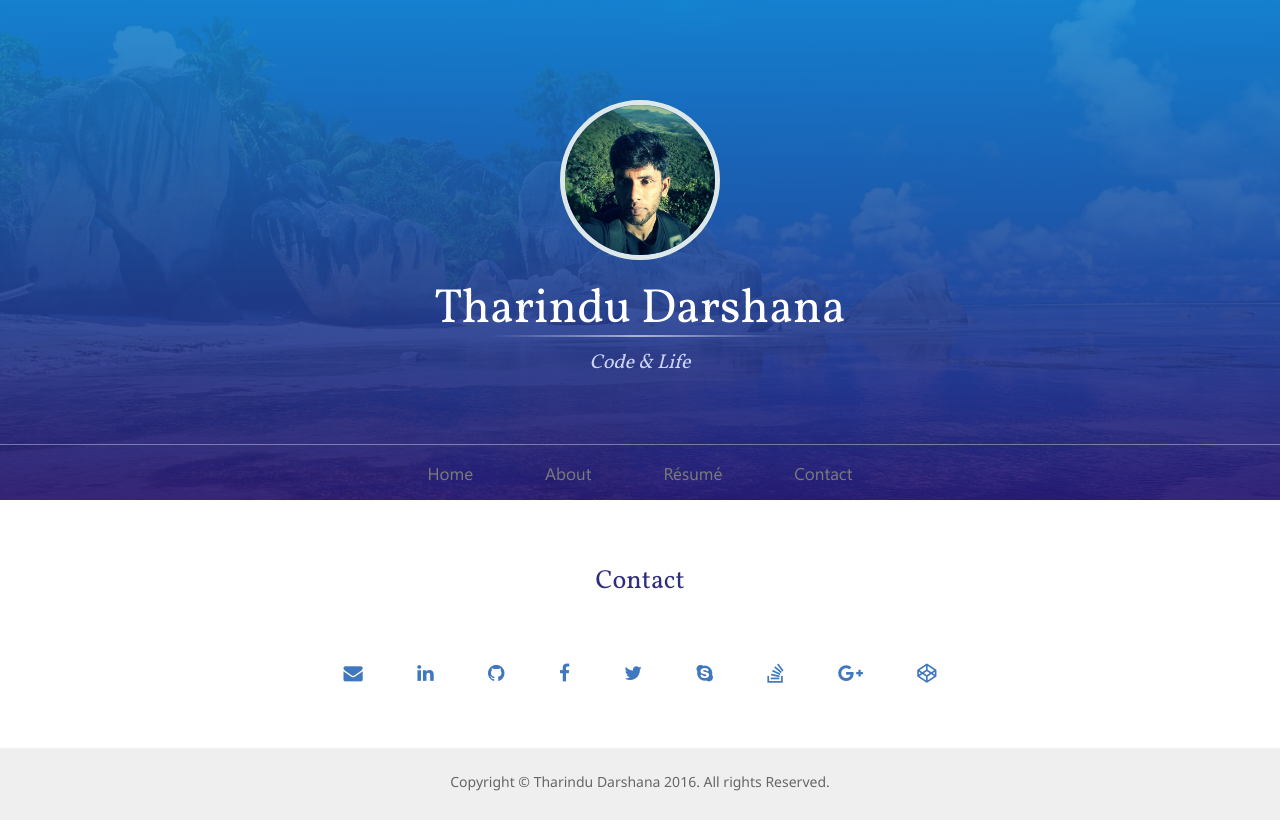
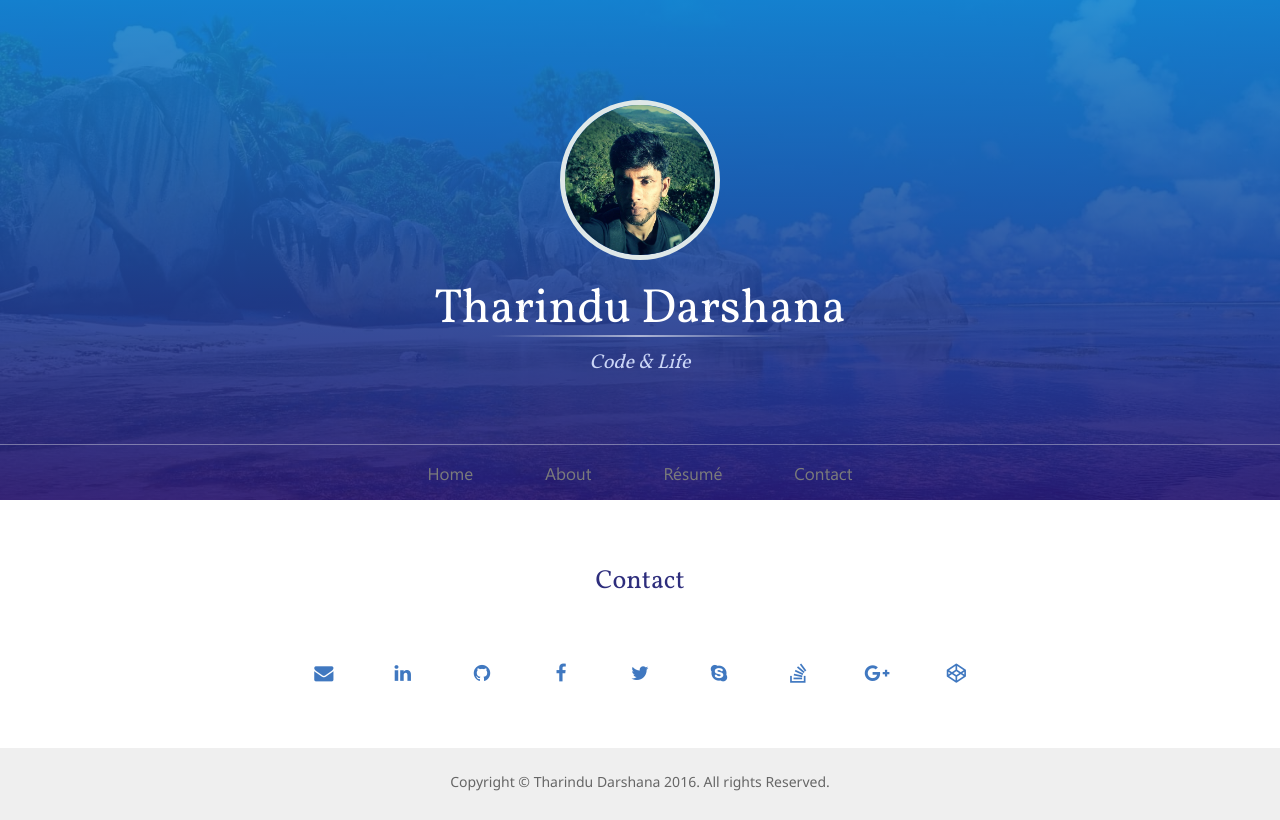
Before and after one commit to tdarshana/maxindu, a website: page contents/contact.html in a window 1280 px wide. Drawn offline with Linux system fonts and the light colour scheme.

Commit message:
Updated icon width

```diff
--- a/contents/contact.html
+++ b/contents/contact.html
@@ -51,15 +51,15 @@
                 <h2 class="pHeading middle">Contact</h2>
                 <p class="pContent"></p>
                 <div class="contacts">
-                    <span><a href="mailto:tharindu24darshana@gmail.com"><i class="fa fa-envelope" aria-hidden="true"></i></a></span>
-                    <span><a href="https://lk.linkedin.com/in/tharindu-darshana-ba9575a8"><i class="fa fa-linkedin" aria-hidden="true"></i></a></span>
-                    <span><a href="https://github.com/MaxIndu"><i class="fa fa-github" aria-hidden="true"></i></a></span>
-                    <span><a href="https://www.facebook.com/tharindu.darshana.5245"><i class="fa fa-facebook" aria-hidden="true"></i></a></span>
-                    <span><a href="https://twitter.com/MaxIndu?lang=en"><i class="fa fa-twitter" aria-hidden="true"></i></a></span>
-                    <span><a href=""><i class="fa fa-skype" aria-hidden="true"></i></i></a></span>
-                    <span><a href="http://stackoverflow.com/users/3901431/indumax"><i class="fa fa-stack-overflow" aria-hidden="true"></i></a></span>
-                    <span><a href="https://plus.google.com/u/0/113797017662539851986"><i class="fa fa-google-plus" aria-hidden="true"></i></a></span>
-                    <span><a href="https://codepen.io/DatDev/"><i class="fa fa-codepen" aria-hidden="true"></i></a></span>
+                    <span><a href="mailto:tharindu24darshana.com"><i class="fa fa-envelope fa-fw" aria-hidden="true"></i></a></span>
+                    <span><a href="https://lk.linkedin.com/in/tharindu-darshana-ba9575a8"><i class="fa fa-linkedin fa-fw" aria-hidden="true"></i></a></span>
+                    <span><a href="https://github.com/MaxIndu"><i class="fa fa-github fa-fw" aria-hidden="true"></i></a></span>
+                    <span><a href="https://www.facebook.com/tharindu.darshana.5245"><i class="fa fa-facebook fa-fw" aria-hidden="true"></i></a></span>
+                    <span><a href="https://twitter.com/MaxIndu?lang=en"><i class="fa fa-twitter fa-fw" aria-hidden="true"></i></a></span>
+                    <span><a href=""><i class="fa fa-skype fa-fw" aria-hidden="true"></i></i></a></span>
+                    <span><a href="http://stackoverflow.com/users/3901431/indumax"><i class="fa fa-stack-overflow fa-fw" aria-hidden="true"></i></a></span>
+                    <span><a href="https://plus.google.com/u/0/113797017662539851986"><i class="fa fa-google-plus fa-fw" aria-hidden="true"></i></a></span>
+                    <span><a href="https://codepen.io/DatDev/"><i class="fa fa-codepen fa-fw" aria-hidden="true"></i></a></span>
                 </div>
             </div>
         </div>
```
